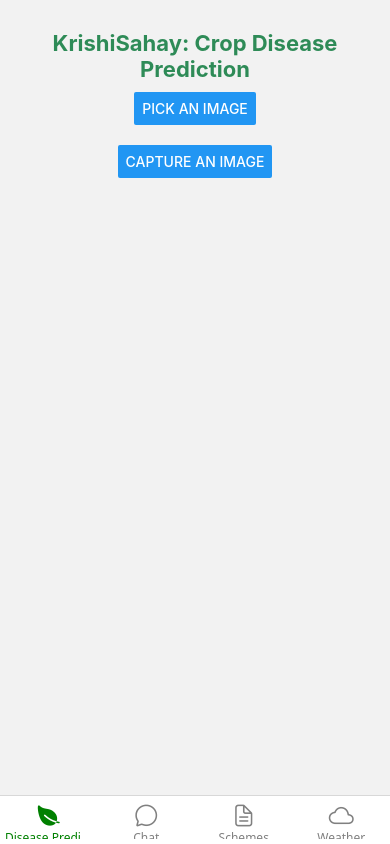
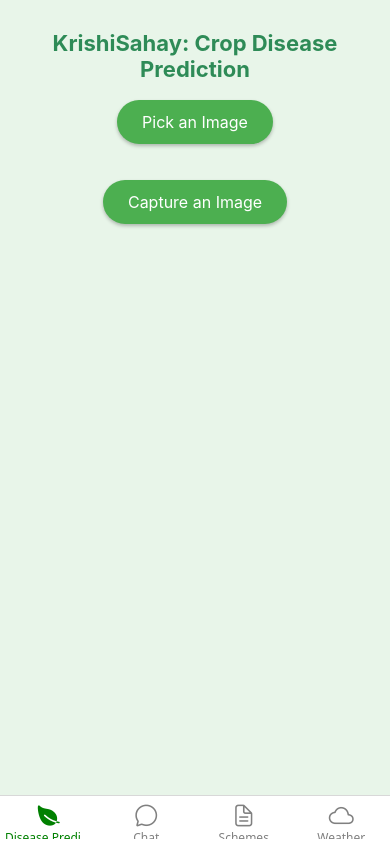
Before and after one commit to shibo911/krishiSahay, a React Native app in the folder frontend/: screen / in a window 390 px wide. Built offline with nearby package versions, Linux system fonts and the light colour scheme.

Commit message:
Changed the design of Disease Prediction Screen

```diff
--- a/frontend/screens/ChatScreen.js
+++ b/frontend/screens/ChatScreen.js
@@ -11,6 +11,7 @@ import {
 } from "react-native";
 import { Audio } from "expo-av";
 import * as Speech from "expo-speech";
+import { Ionicons } from "@expo/vector-icons"; // Import Ionicons for icons
 import { BACKEND_URL } from "../config";
 import styles from "../styles/styles";
 
@@ -151,7 +152,8 @@ const ChatScreen = () => {
           }
           style={styles.speakerButton}
         >
-          <Text style={styles.speakerButtonText}>🔊</Text>
+          {/* Replace speaker text with Ionicons icon */}
+          <Ionicons name="volume-high" size={24} color="#fff" />
         </TouchableOpacity>
       )}
     </View>
@@ -165,7 +167,7 @@ const ChatScreen = () => {
     >
       <View style={styles.chatContainer}>
         {/* Heading with white color and extra spacing */}
-        <Text style={[styles.title, { color: "#fff", marginTop: 30 }]}>
+        <Text style={[styles.title, { color: "#fff", marginTop: 40 }]}>
           Chat with KrishiSahay
         </Text>
         <FlatList
@@ -189,9 +191,12 @@ const ChatScreen = () => {
             onPress={isRecording ? stopRecording : startRecording}
             style={styles.micButton}
           >
-            <Text style={styles.micButtonText}>
-              {isRecording ? "Stop" : "🎤"}
-            </Text>
+            {/* Replace mic text with Ionicons icon */}
+            <Ionicons
+              name={isRecording ? "mic-off" : "mic"}
+              size={24}
+              color="#fff"
+            />
           </TouchableOpacity>
         </View>
         {loading && <ActivityIndicator size="large" color="#2196F3" />}
--- a/frontend/screens/DiseasePredictionScreen.js
+++ b/frontend/screens/DiseasePredictionScreen.js
@@ -1,10 +1,28 @@
-// frontend/screens/DiseasePredictionScreen.js
+//frontend/screens/DiseasePredictionScreen.js
 import React, { useState } from "react";
-import { Text, View, Button, Image, ScrollView, ActivityIndicator } from "react-native";
+import {
+  Text,
+  View,
+  Image,
+  ScrollView,
+  ActivityIndicator,
+  TouchableOpacity
+} from "react-native";
 import * as ImagePicker from "expo-image-picker";
 import { useNavigation } from "@react-navigation/native";
 import { BACKEND_URL } from "../config";
 import styles from "../styles/styles";
+/**
+ * Helper function to remove markdown formatting.
+ * It removes any asterisks (both ** and *) and leading numbering (e.g., "1. ") from the text.
+ */
+function stripMarkdown(text) {
+  if (!text) return "";
+  return text
+    .replace(/\*\*/g, "")     // Remove all instances of **
+    .replace(/\*/g, "")        // Remove all instances of *
+    .replace(/^\d+\.\s+/gm, ""); // Remove numbering at the beginning of each line
+}
 
 const DiseasePredictionScreen = () => {
   const [image, setImage] = useState(null);
@@ -96,45 +114,61 @@ const DiseasePredictionScreen = () => {
   };
 
   return (
-    <ScrollView contentContainerStyle={styles.container}>
+    <ScrollView contentContainerStyle={[styles.container, { backgroundColor: "#E8F5E9" }]}>
       <Text style={styles.title}>KrishiSahay: Crop Disease Prediction</Text>
-      <Button title="Pick an Image" onPress={pickImage} />
+
+      {/* Custom Button for Picking an Image */}
+      <TouchableOpacity style={styles.button} onPress={pickImage}>
+        <Text style={styles.buttonText}>Pick an Image</Text>
+      </TouchableOpacity>
+
       <View style={{ marginVertical: 10 }} />
-      <Button title="Capture an Image" onPress={captureImage} />
+
+      {/* Custom Button for Capturing an Image */}
+      <TouchableOpacity style={styles.button} onPress={captureImage}>
+        <Text style={styles.buttonText}>Capture an Image</Text>
+      </TouchableOpacity>
+
       {image && (
         <Image
           source={{ uri: image }}
-          style={{ width: 300, height: 300, marginVertical: 20 }}
+          style={{ width: 300, height: 300, marginVertical: 20, borderRadius: 10 }}
         />
       )}
+
       {image && (
-        <Button title="Upload and Predict" onPress={uploadImage} disabled={loading} />
+        // Custom Button for Uploading and Predicting
+        <TouchableOpacity style={styles.uploadButton} onPress={uploadImage} disabled={loading}>
+          <Text style={styles.uploadButtonText}>Upload and Predict</Text>
+        </TouchableOpacity>
       )}
+
       {loading && <ActivityIndicator size="large" color="#2196F3" />}
+
       {prediction && (
-        <View style={{ marginTop: 20 }}>
-          <Text style={styles.predictionText}>Prediction: {prediction}</Text>
+        <View style={{ marginTop: 20, backgroundColor: "lightgreen", padding: 10, borderRadius: 8 }}>
+          <Text style={styles.predictionText}>Prediction: {stripMarkdown(prediction)}</Text>
         </View>
       )}
+
       {additionalInfo && (
-        <View style={{ marginTop: 20 }}>
-          <Text style={styles.additionalInfoText}>{additionalInfo}</Text>
+        <View style={{ marginTop: 20, backgroundColor: "lightgreen", padding: 10, borderRadius: 8 }}>
+          <Text style={styles.additionalInfoText}>{stripMarkdown(additionalInfo)}</Text>
         </View>
       )}
+
       {recommendedStoreType && (
-        <View style={{ marginTop: 20 }}>
-          <Button
-            title="Find Local Stores"
-            onPress={() =>
-              navigation.navigate("Store Finder", {
-                storeType: recommendedStoreType,
-              })
-            }
-          />
-        </View>
+        // Custom Button for Finding Local Stores
+        <TouchableOpacity
+          style={styles.findStoreButton}
+          onPress={() =>
+            navigation.navigate("Store Finder", { storeType: recommendedStoreType })
+          }
+        >
+          <Text style={styles.findStoreButtonText}>Find Local Stores</Text>
+        </TouchableOpacity>
       )}
     </ScrollView>
   );
 };
-
 export default DiseasePredictionScreen;
--- a/frontend/styles/styles.js
+++ b/frontend/styles/styles.js
@@ -5,7 +5,6 @@ const styles = StyleSheet.create({
   background: {
     flex: 1,
   },
-
   container: {
     flexGrow: 1,
     alignItems: "center",
@@ -173,6 +172,61 @@ const styles = StyleSheet.create({
     color: "#fff",
     fontSize: 16,
   },
+
+  /* =========================
+     Improved Button Styles
+  ========================== */
+  button: {
+    backgroundColor: "#4CAF50", // A pleasant green tone
+    paddingVertical: 12,
+    paddingHorizontal: 25,
+    borderRadius: 25,
+    marginVertical: 8,
+    elevation: 3,
+    shadowColor: "#000",
+    shadowOffset: { width: 0, height: 2 },
+    shadowOpacity: 0.25,
+    shadowRadius: 3.84,
+  },
+  buttonText: {
+    color: "#fff",
+    fontSize: 16,
+    textAlign: "center",
+  },
+  uploadButton: {
+    backgroundColor: "#2196F3", // A vibrant blue for action
+    paddingVertical: 12,
+    paddingHorizontal: 25,
+    borderRadius: 25,
+    marginVertical: 8,
+    elevation: 3,
+    shadowColor: "#000",
+    shadowOffset: { width: 0, height: 2 },
+    shadowOpacity: 0.25,
+    shadowRadius: 3.84,
+  },
+  uploadButtonText: {
+    color: "#fff",
+    fontSize: 16,
+    textAlign: "center",
+  },
+  findStoreButton: {
+    backgroundColor: "#FF5722", // A bold orange for emphasis
+    paddingVertical: 12,
+    paddingHorizontal: 25,
+    borderRadius: 25,
+    marginVertical: 8,
+    elevation: 3,
+    shadowColor: "#000",
+    shadowOffset: { width: 0, height: 2 },
+    shadowOpacity: 0.25,
+    shadowRadius: 3.84,
+  },
+  findStoreButtonText: {
+    color: "#fff",
+    fontSize: 16,
+    textAlign: "center",
+  },
 });
 
 export default styles;
```
Also changed, not shown: frontend/assets/background.png (added), frontend/screens/StoreFinderScreen.js (line endings or trailing spaces).
